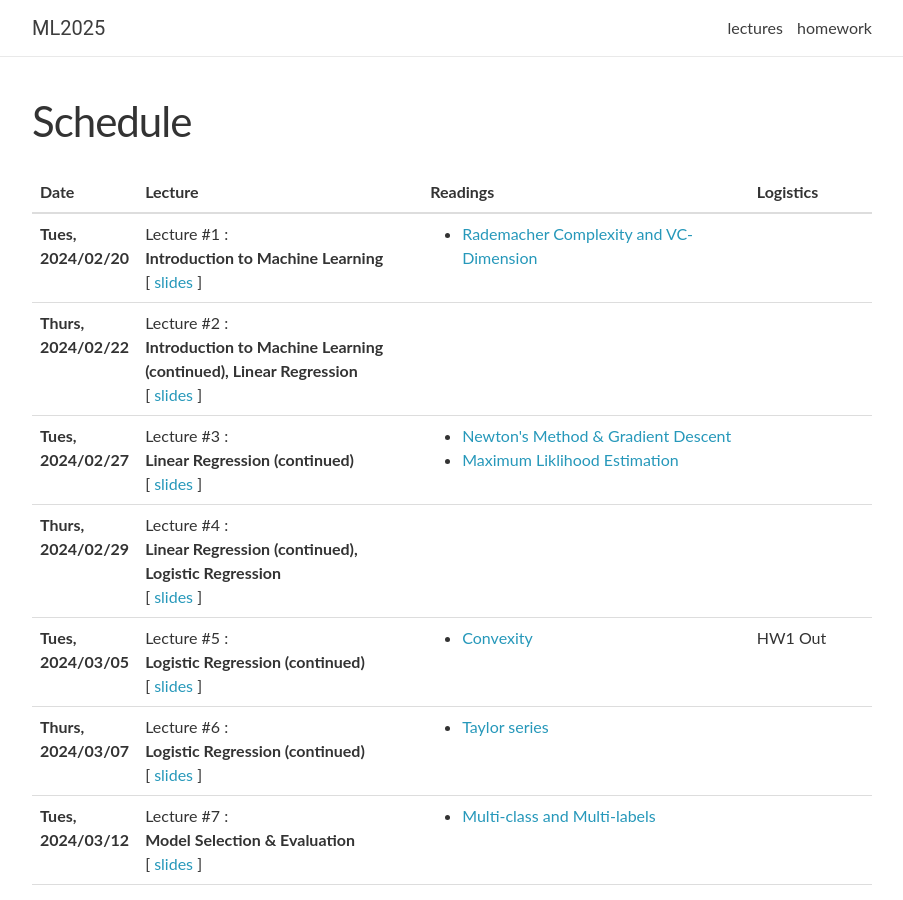
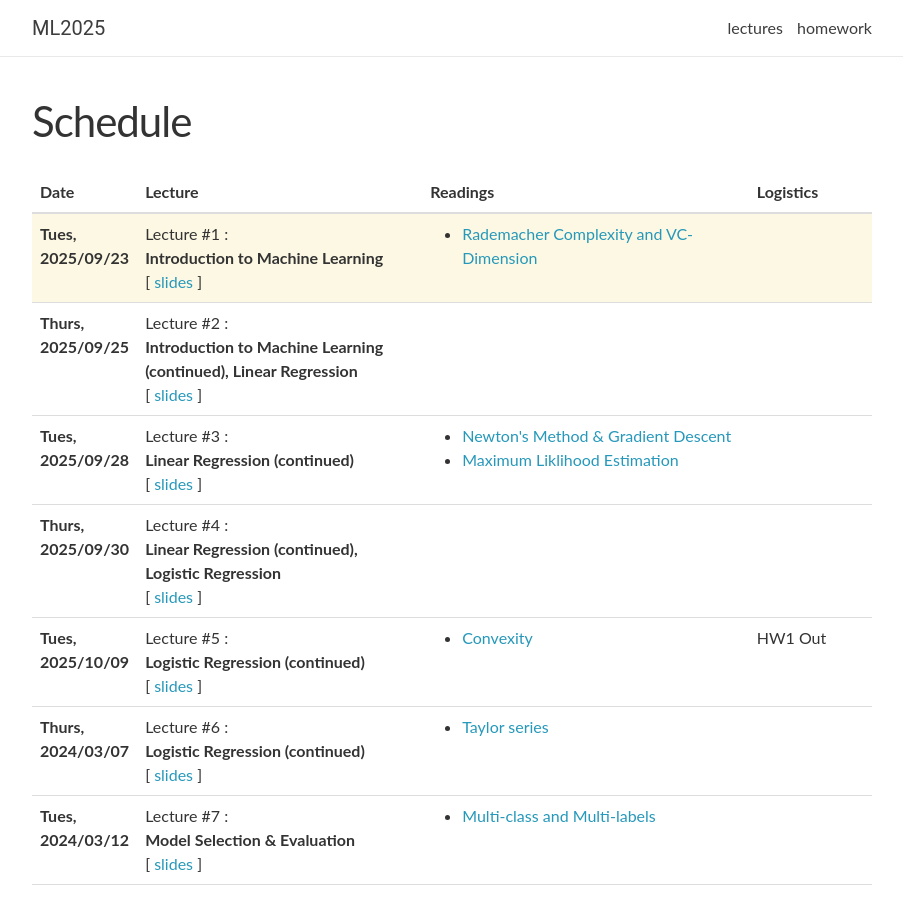
Before and after one commit to SEUML/ml-spring-2025, a Jekyll site: the page built from _pages/lectures.md, in a window 1280 px wide and 900 px high. Shown: the whole window, without its empty margins (188-1091 px from the left). Built offline with Jekyll 4.4.1, drawn with Linux system fonts in a browser that asks for light colours; nearby versions of some CDN libraries; comment, search, counter and statistics services are not loaded.

```diff
--- a/_data/lectures.yml
+++ b/_data/lectures.yml
@@ -1,5 +1,5 @@
 
-- date: Tues, 2024/02/20
+- date: Tues, 2025/09/23
   lecturer:
   title: >
     <strong>Introduction to Machine Learning</strong>
@@ -8,7 +8,7 @@
     - <a href="https://palm.seu.edu.cn/weit/ml24/resources/VC.pdf" target="_blank">Rademacher Complexity and VC-Dimension</a>
   logistics:
 
-- date: Thurs, 2024/02/22
+- date: Thurs, 2025/09/25
   lecturer:
   title: >
     <strong>Introduction to Machine Learning (continued), Linear Regression</strong>
@@ -16,7 +16,7 @@
   readings:
   logistics:
 
-- date: Tues, 2024/02/27
+- date: Tues, 2025/09/28
   lecturer:
   title: >
     <strong>Linear Regression (continued)</strong>
@@ -26,14 +26,14 @@
     - <a href="https://cseweb.ucsd.edu//~elkan/250B/logreg.pdf" target="_blank"> Maximum Liklihood Estimation </a>
   logistics:
 
-- date: Thurs, 2024/02/29
+- date: Thurs, 2025/09/30
   title: >
     <strong>Linear Regression (continued), Logistic Regression</strong>
   slides: "../assets/slides/lecture2.pdf"
   readings:
   logistics:
 
-- date: Tues, 2024/03/05
+- date: Tues, 2025/10/09
   title: >
     <strong>Logistic Regression (continued)</strong>
   slides: "../assets/slides/lecture3.pdf"
```
